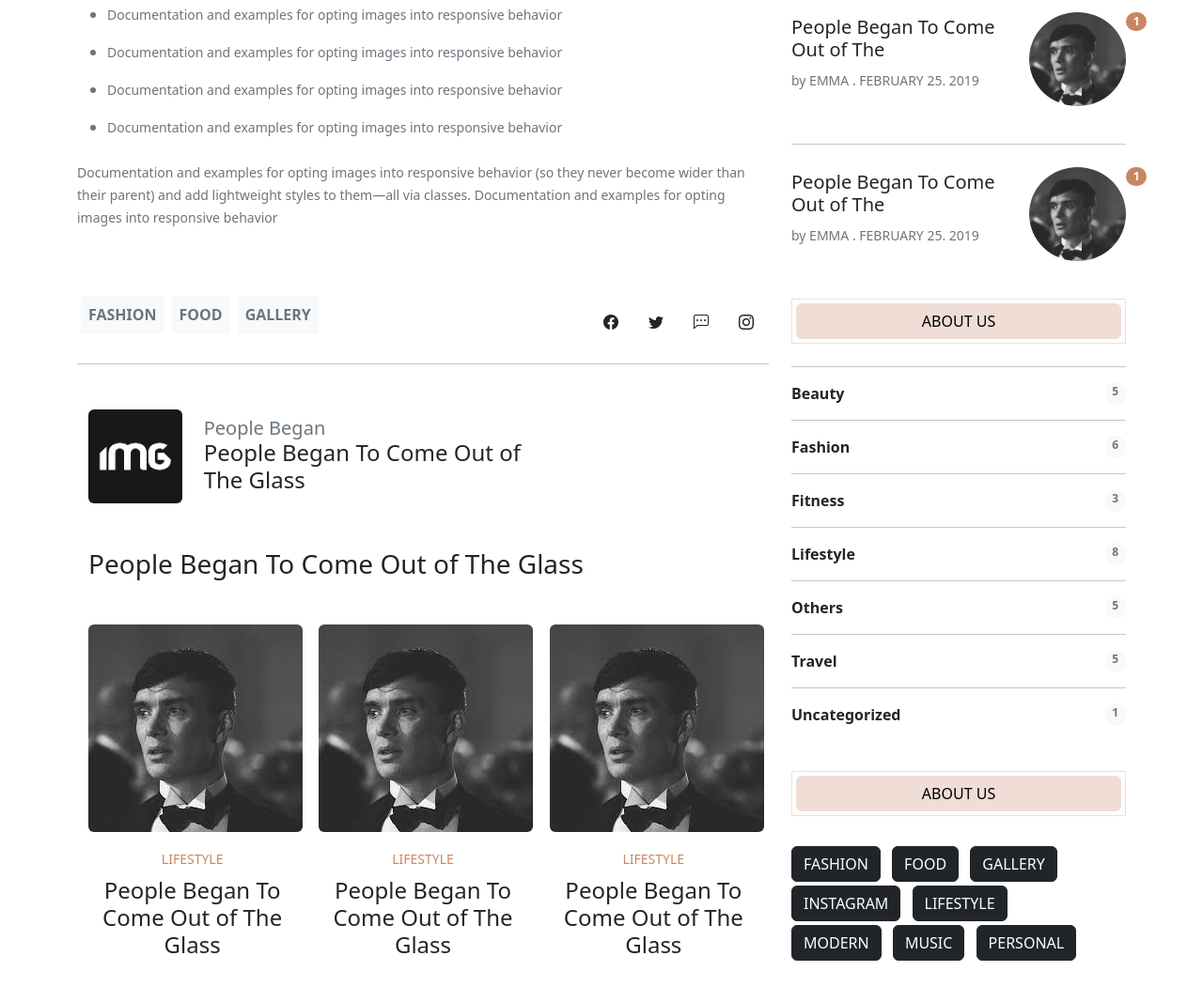
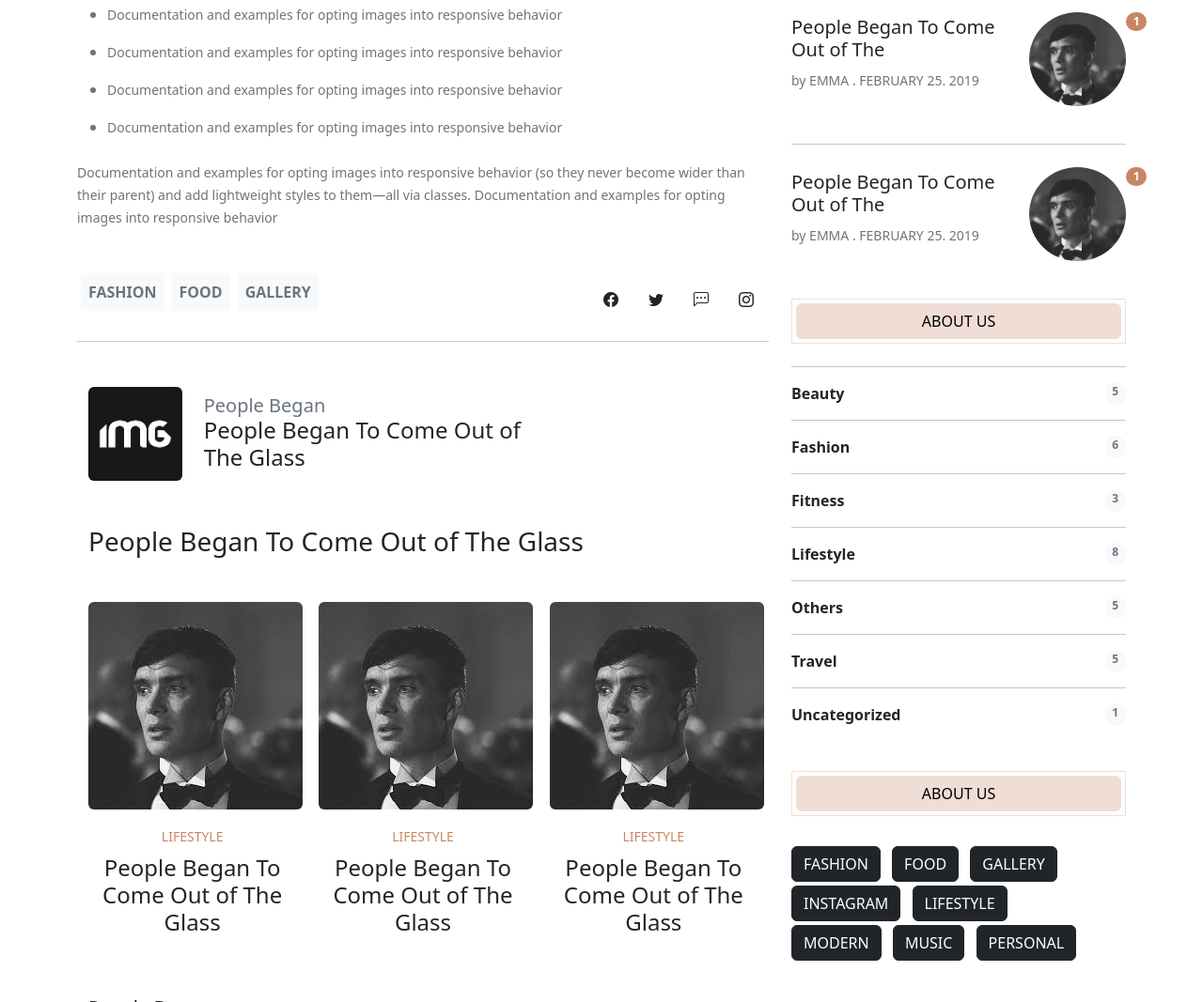
Before and after one commit to A-rahhal/Travel_blog, a website: page post-page.html in a window 1280 px wide. Shown: the part 1470-2537 px from the top of the page at 94% size. Drawn offline with nearby package versions, Linux system fonts and the light colour scheme.

Commit message:
first commit

```diff
--- a/post-page.html
+++ b/post-page.html
@@ -103,16 +103,16 @@
                   Documentation and examples for opting images into responsive behavior
                 </small></p>
               </div>
-              <div class="row">
-                <div class="col-6">
-                  <div class="d-flex flex-row mb-3 mt-5">
+              <div class="row mt-5">
+                <div class="col-sm-6">
+                  <div class="d-flex flex-row mb-3">
                     <div class="p-2 bg-light text-secondary mx-1 fw-bold">FASHION</div>
                     <div class="p-2 bg-light text-secondary mx-1 fw-bold">FOOD</div>
                     <div class="p-2 bg-light text-secondary mx-1 fw-bold">GALLERY</div>
                   </div>
                 </div>
-                <div class="col-6">
-                  <div class="d-flex justify-content-end flex-row mt-5 ">
+                <div class="col-sm-6">
+                  <div class="d-flex justify-content-end flex-row">
                     <div class="p-3"><i class="bi bi-facebook"></i></div>
                     <div class="p-3"><i class="bi bi-twitter"></i></div>
                     <div class="p-3"><i class="bi bi-chat-left-dots"></i></div>
```
